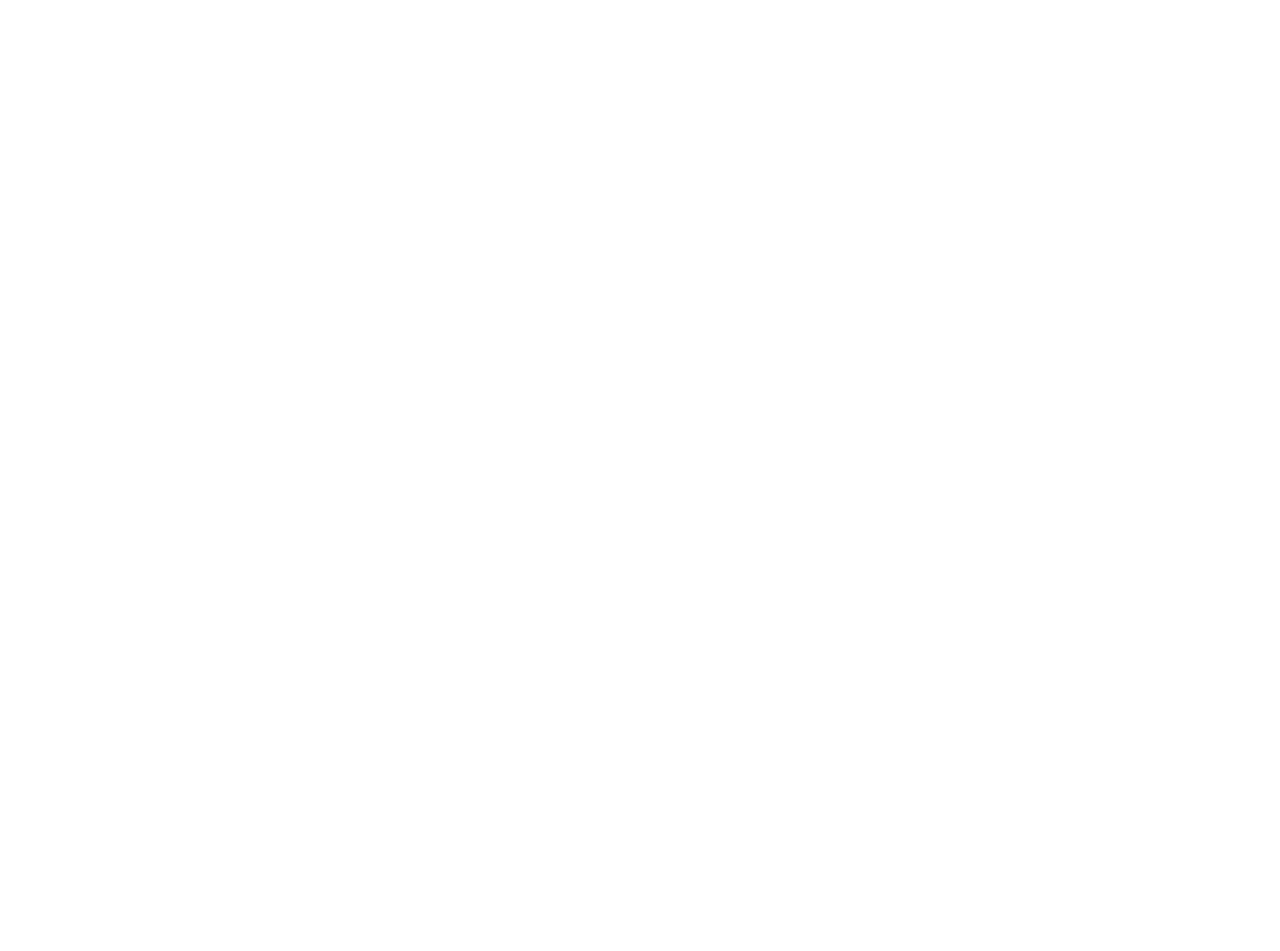
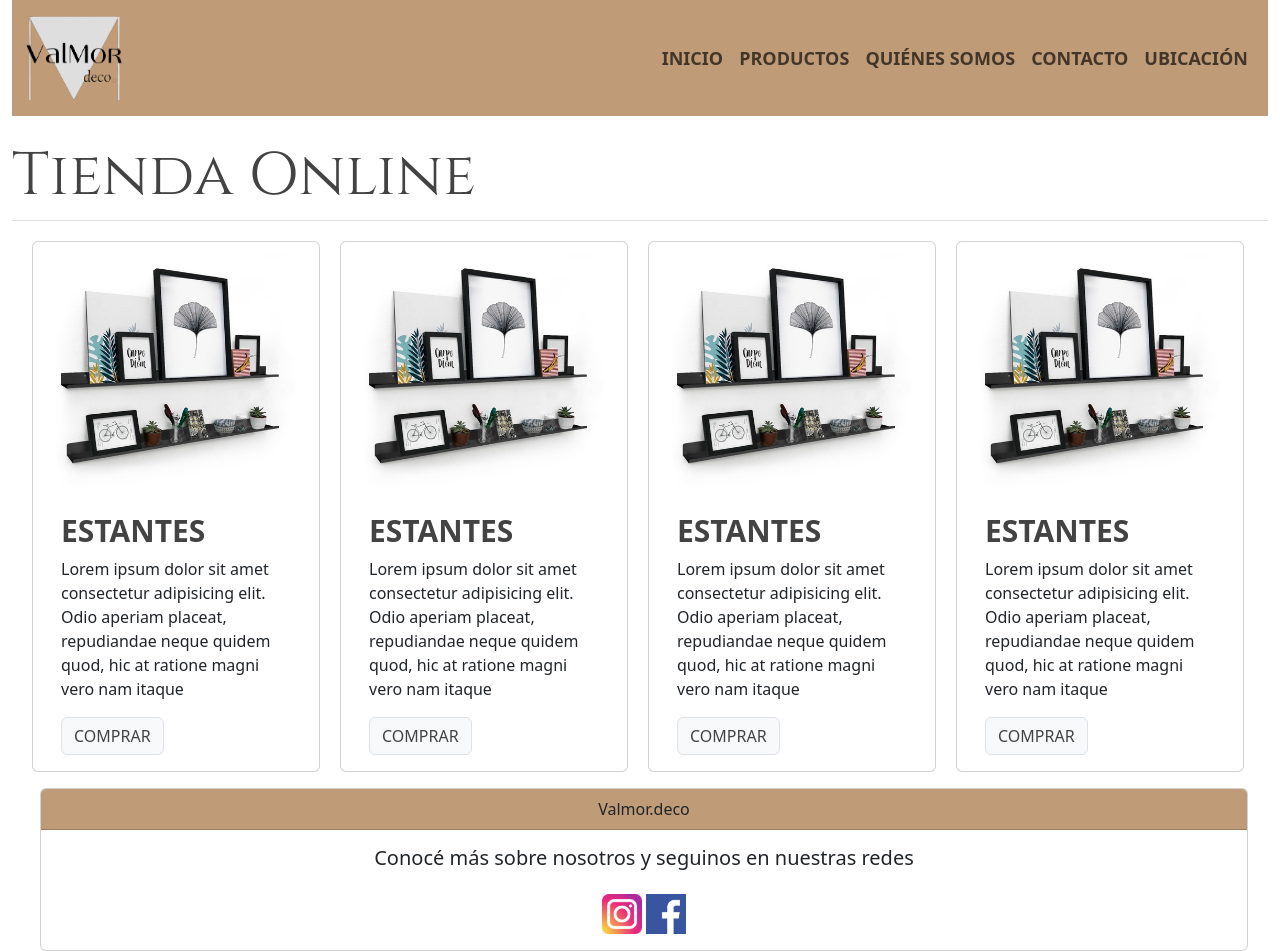
Before and after one commit to Nati92mazzeo/preentrega2mazzeoo, a plain HTML site: page html/productos.html in a window 1280 px wide. Before the commit the page ends 800 px from the top, so only its background shows below. Drawn offline with nearby package versions, Linux system fonts and the light colour scheme; a web font is replaced by a local one.

Commit message:
productos

```diff
--- a/css/estilo.css
+++ b/css/estilo.css
@@ -111,3 +111,14 @@
     height: 150%;
     border-radius: 8px;
 }
+
+
+.ubiacion {
+    width: 2000%;
+}
+
+.mapa {
+    width: 80%;
+    height: 500px;
+    object-fit: contain;
+}
--- a/html/productos.html
+++ b/html/productos.html
@@ -0,0 +1,118 @@
+<!DOCTYPE html>
+<html lang="es">
+
+<head>
+  <meta charset="UTF-8">
+  <meta http-equiv="X-UA-Compatible" content="IE=edge">
+  <meta name="viewport" content="width=device-width, initial-scale=1.0">
+  <title>Organizá y decorá tu espacio</title>
+  <link href="https://cdn.jsdelivr.net/npm/bootstrap@5.3.0-alpha1/dist/css/bootstrap.min.css" rel="stylesheet"
+    integrity="sha384-GLhlTQ8iRABdZLl6O3oVMWSktQOp6b7In1Zl3/Jr59b6EGGoI1aFkw7cmDA6j6gD" crossorigin="anonymous">
+  <link rel="stylesheet" href="../css/estilo.css">
+</head>
+
+<body class="container-fluid">
+
+  <header class="colorheader">
+    <nav class="navbar navbar-expand-lg">
+      <div class="container-fluid">
+        <a class="navbar-brand" href="../index.html"><img class="imagenlogo"
+            src="../Imagenes/Fabriher__3_-removebg-preview.png" alt="logo valmor"></a>
+        <button class="navbar-toggler" type="button" data-bs-toggle="collapse" data-bs-target="#navbarNav"
+          aria-controls="navbarNav" aria-expanded="false" aria-label="Toggle navigation">
+          <span class="navbar-toggler-icon"></span>
+        </button>
+        <div class="collapse navbar-collapse" id="navbarNav">
+          <ul class="navbar-nav ms-auto">
+            <li class="nav-item">
+              <a class="nav-link" aria-current="page" href="../index.html">INICIO</a>
+            </li>
+            <li class="nav-item">
+              <a class="nav-link" href="productos.html">PRODUCTOS</a>
+            </li>
+            <li class="nav-item">
+              <a class="nav-link" href="quienessomos.html">QUIÉNES SOMOS</a>
+            </li>
+            <li class="nav-item">
+              <a class="nav-link" href="contacto.html">CONTACTO</a>
+            </li>
+            <li class="nav-item">
+              <a class="nav-link" href="ubicacion.html">UBICACIÓN</a>
+            </li>
+          </ul>
+        </div>
+      </div>
+    </nav>
+  </header>
+
+  <div class=" border-bottom mt-4 mb-1">
+    <h1>Tienda Online</h1>
+  </div>
+
+  <div class="row container-fluid">
+    <div class="card col-xl-3 col-md-6 col-sm-12 ms-auto mt-3" style="width: 18rem;">
+      <img src="../Imagenes/ejemplo2.jpg" class="card-img-top" alt="estanteria">
+      <div class="card-body">
+        <h5 class="card-title titulo">Estantes</h5>
+        <p class="card-text">Lorem ipsum dolor sit amet consectetur adipisicing elit. Odio aperiam placeat, repudiandae
+          neque quidem quod, hic at ratione magni vero nam itaque </p>
+        <button type="button" class="btn btn-light border"><a href="http://www.mercadolibre.com.ar">COMPRAR</a></button>
+      </div>
+    </div>
+
+    <div class="card col-xl-3 col-md-6 col-sm-12 ms-auto mt-3" style="width: 18rem;">
+      <img src="../Imagenes/ejemplo2.jpg" class="card-img-top" alt="estanteria">
+      <div class="card-body">
+        <h5 class="card-title titulo">Estantes</h5>
+        <p class="card-text">Lorem ipsum dolor sit amet consectetur adipisicing elit. Odio aperiam placeat, repudiandae
+          neque quidem quod, hic at ratione magni vero nam itaque </p>
+        <button type="button" class="btn btn-light border"><a href="http://www.mercadolibre.com.ar">COMPRAR</a></button>
+      </div>
+    </div>
+
+    <div class="card col-xl-3 col-md-6 col-sm-12 ms-auto mt-3" style="width: 18rem;">
+      <img src="../Imagenes/ejemplo2.jpg" class="card-img-top" alt="estanteria">
+      <div class="card-body">
+        <h5 class="card-title titulo">Estantes</h5>
+        <p class="card-text">Lorem ipsum dolor sit amet consectetur adipisicing elit. Odio aperiam placeat, repudiandae
+          neque quidem quod, hic at ratione magni vero nam itaque </p>
+        <button type="button" class="btn btn-light border"><a href="http://www.mercadolibre.com.ar">COMPRAR</a></button>
+      </div>
+    </div>
+
+    <div class="card col-xl-3 col-md-6 col-sm-12 ms-auto mt-3" style="width: 18rem;">
+      <img src="../Imagenes/ejemplo2.jpg" class="card-img-top" alt="estanteria">
+      <div class="card-body">
+        <h5 class="card-title titulo">Estantes</h5>
+        <p class="card-text">Lorem ipsum dolor sit amet consectetur adipisicing elit. Odio aperiam placeat, repudiandae
+          neque quidem quod, hic at ratione magni vero nam itaque </p>
+        <button type="button" class="btn btn-light border"><a href="http://www.mercadolibre.com.ar">COMPRAR</a></button>
+      </div>
+    </div>
+
+
+
+    <footer class="mt-3 ms-3 container-fluid">
+      <div class="card text-center">
+        <div class="card-header h1div">
+          Valmor.deco
+        </div>
+        <div class="card-body">
+          <h5 class="card-title">Conocé más sobre nosotros y seguinos en nuestras redes</h5>
+        </div>
+        <div class="mb-3 text-center">
+
+          <a href="https://www.instagram.com/"><img class="ig" src="/Imagenes/logo ig 2.png" alt="logo instagram"></a>
+          <a href="https://www.facebook.com/"><img class="fb" src="/Imagenes/facebook.png" alt="logo facebook"></a>
+
+        </div>
+      </div>
+
+    </footer>
+
+    <script src="https://cdn.jsdelivr.net/npm/bootstrap@5.3.0-alpha1/dist/js/bootstrap.bundle.min.js"
+      integrity="sha384-w76AqPfDkMBDXo30jS1Sgez6pr3x5MlQ1ZAGC+nuZB+EYdgRZgiwxhTBTkF7CXvN"
+      crossorigin="anonymous"></script>
+</body>
+
+</html>
```
Also changed, not shown: html/ubicacion.html (+99 -0 lines), index.html (+1 -1 lines).
